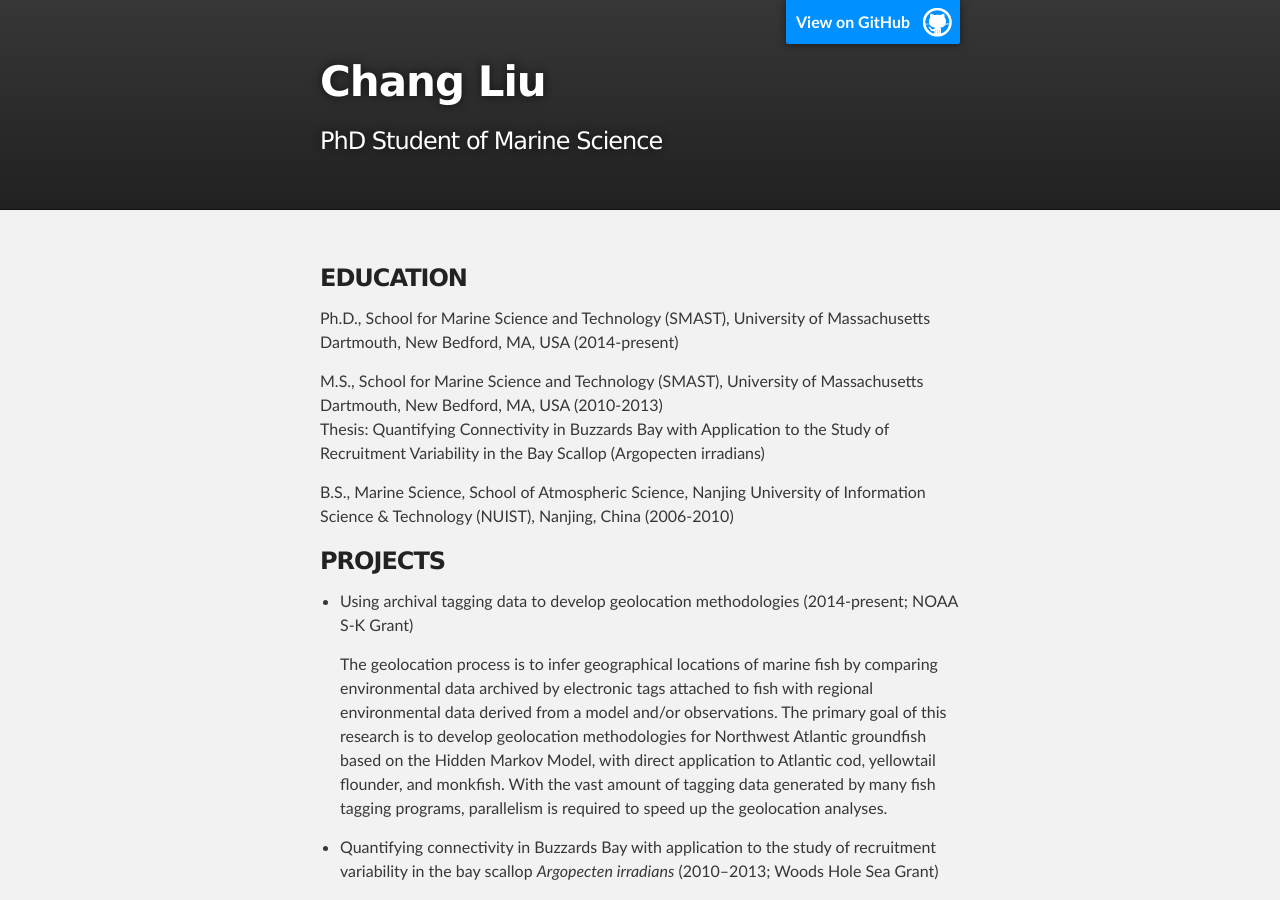
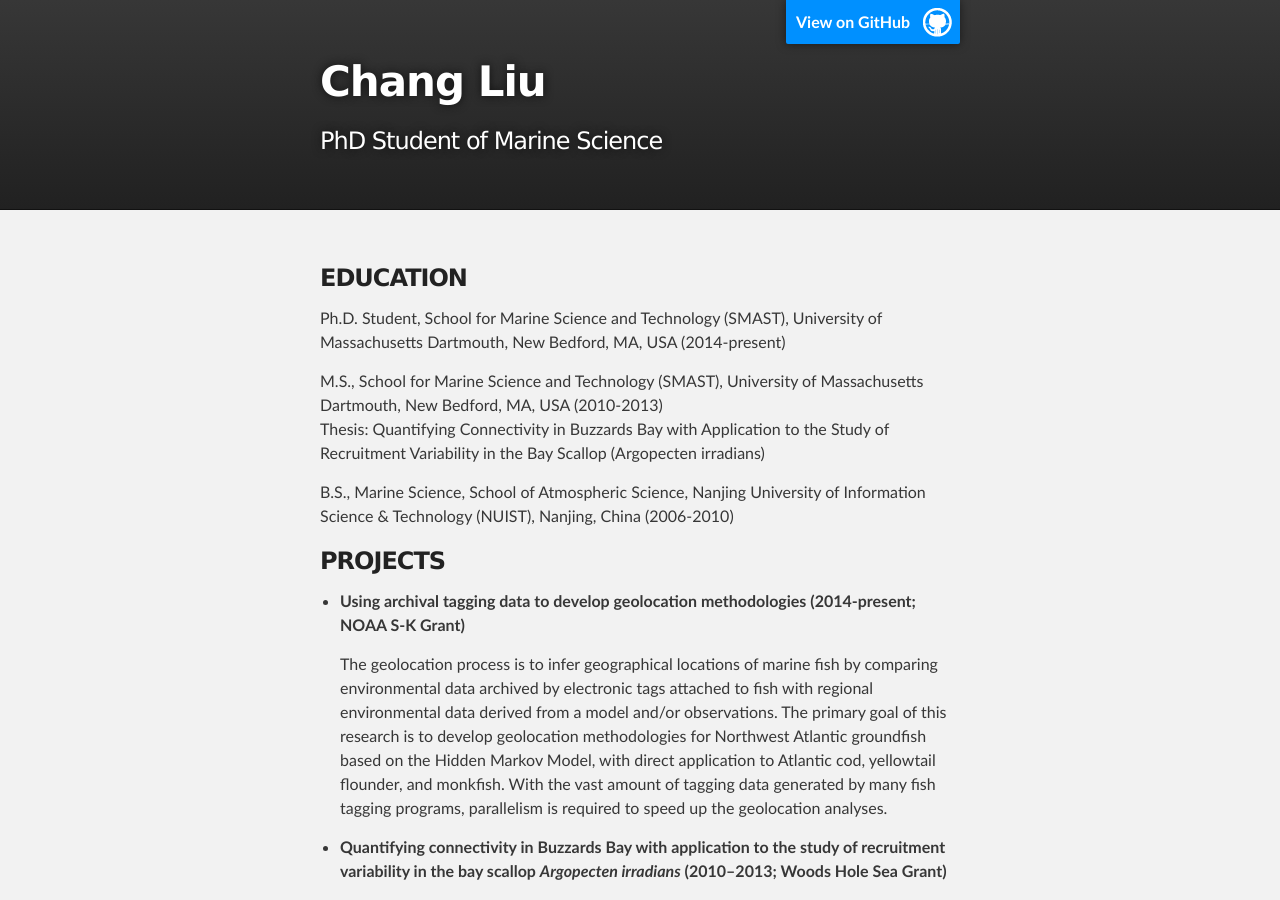
Before and after one commit to cliu3/cliu3.github.io, a Jekyll site: the page index.html, which Jekyll copies as it is, in a window 1280 px wide and 900 px high. Built offline with Jekyll 4.4.1, drawn with Linux system fonts in a browser that asks for light colours.

```diff
--- a/index.html
+++ b/index.html
@@ -30,7 +30,7 @@
         <h3>
 <a id="education" class="anchor" href="#education" aria-hidden="true"><span aria-hidden="true" class="octicon octicon-link"></span></a>EDUCATION</h3>
 
-<p>Ph.D., School for Marine Science and Technology (SMAST), University of Massachusetts Dartmouth,
+<p>Ph.D. Student, School for Marine Science and Technology (SMAST), University of Massachusetts Dartmouth,
 New Bedford, MA, USA (2014-present)</p>
 
 <p>M.S., School for Marine Science and Technology (SMAST), University of Massachusetts Dartmouth,
@@ -45,12 +45,12 @@
 
 <ul>
 <li>
-<p>Using archival tagging data to develop geolocation methodologies (2014-present; NOAA S-K Grant)</p>
+<p><strong>Using archival tagging data to develop geolocation methodologies (2014-present; NOAA S-K Grant)</strong></p>
 
 <p>The geolocation process is to infer geographical locations of marine fish by comparing environmental data archived by electronic tags attached to fish with regional environmental data derived from a model and/or observations. The primary goal of this research is to develop geolocation methodologies for Northwest Atlantic groundfish based on the Hidden Markov Model, with direct application to Atlantic cod, yellowtail flounder, and monkfish. With the vast amount of tagging data generated by many fish tagging programs, parallelism is required to speed up the geolocation analyses.</p>
 </li>
 <li>
-<p>Quantifying connectivity in Buzzards Bay with application to the study of recruitment variability in the bay scallop <em>Argopecten irradians</em> (2010–2013; Woods Hole Sea Grant)</p>
+<p><strong>Quantifying connectivity in Buzzards Bay with application to the study of recruitment variability in the bay scallop <em>Argopecten irradians</em> (2010–2013; Woods Hole Sea Grant)</strong></p>
 
 <p>To investigate the extent to which the fluctuations of bay scallop population may be due to, yearly variations in the transport of scallop larvae from spawning areas to suitable juvenile habitat (settlement zones), a high-resolution hydrodynamic model was used to drive an individual-based Lagrangian tracking model of scallop larval transport. The model results identify spawning areas from which larvae have the greatest probability of transport to juvenile habitat, which can be use by fishery managers to increase scallop populations either locally or over a broad area.</p>
 </li>
```
Also changed, not shown: params.json (+1 -1 lines).
